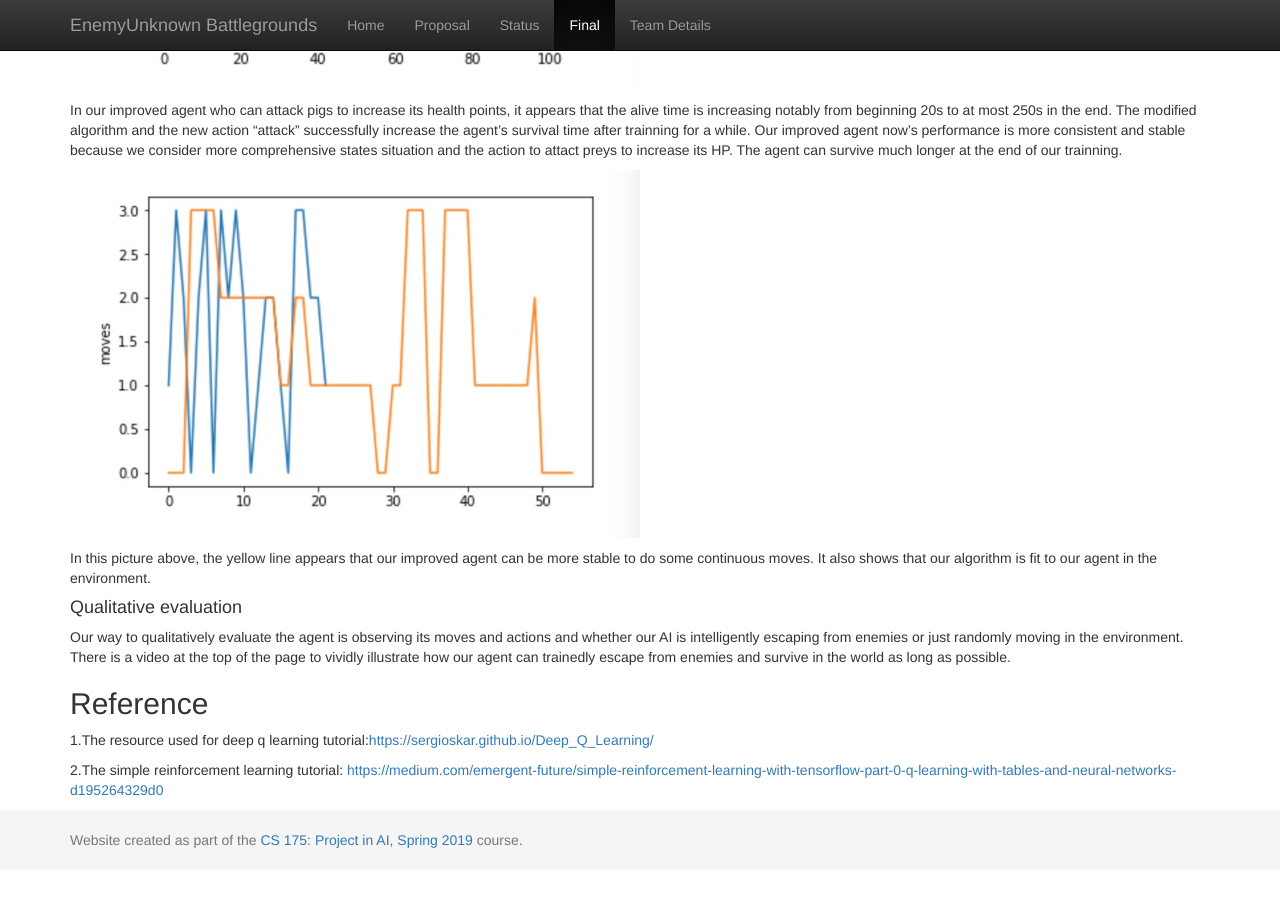
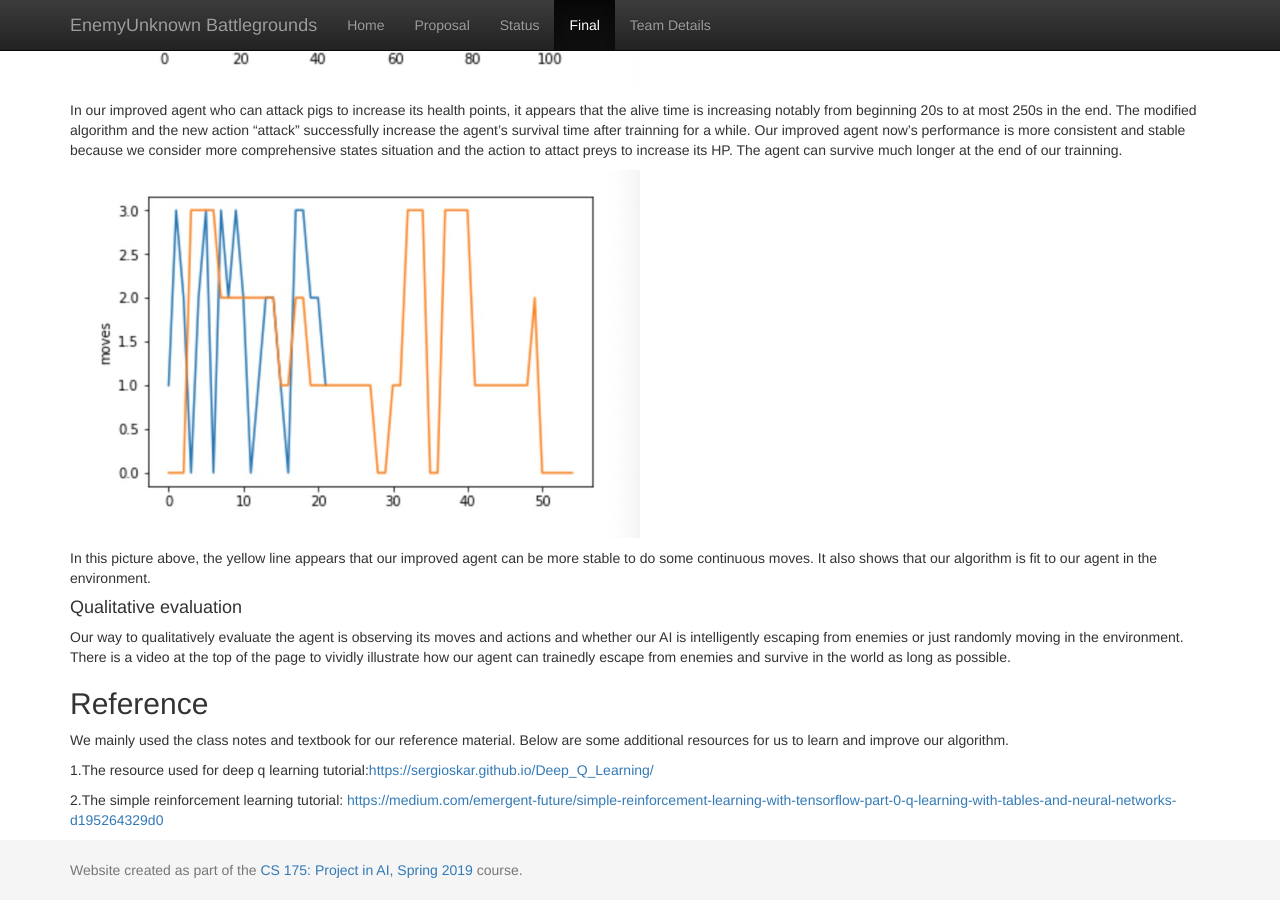
Before and after one commit to chenhaoy1/EnemyUnknown-Battlegrounds, a Jekyll site: the page built from docs/final.md, in a window 1280 px wide and 900 px high, scrolled down 5561 px. Built offline with Jekyll 4.4.1, drawn with Linux system fonts in a browser that asks for light colours; before the commit the page ends 6431 px from its top, so only the background shows below that.

Commit message:
Update final.md

```diff
--- a/docs/final.md
+++ b/docs/final.md
@@ -179,6 +179,8 @@ In this picture above, the yellow line appears that our improved agent can be mo
 Our way to qualitatively evaluate the agent is observing its moves and actions and whether our AI is intelligently escaping from enemies or just randomly moving in the environment. There is a video at the top of the page to vividly illustrate how our agent can trainedly escape from enemies and survive in the world as long as possible.
 
 ## Reference
+We mainly used the class notes and textbook for our  reference material. Below are some additional resources for us to learn and improve our algorithm.
+
 1.The resource used for deep q learning tutorial:[https://sergioskar.github.io/Deep_Q_Learning/](https://sergioskar.github.io/Deep_Q_Learning/)
 
 2.The simple reinforcement learning tutorial: [https://medium.com/emergent-future/simple-reinforcement-learning-with-tensorflow-part-0-q-learning-with-tables-and-neural-networks-d195264329d0](https://medium.com/emergent-future/simple-reinforcement-learning-with-tensorflow-part-0-q-learning-with-tables-and-neural-networks-d195264329d0)
```
